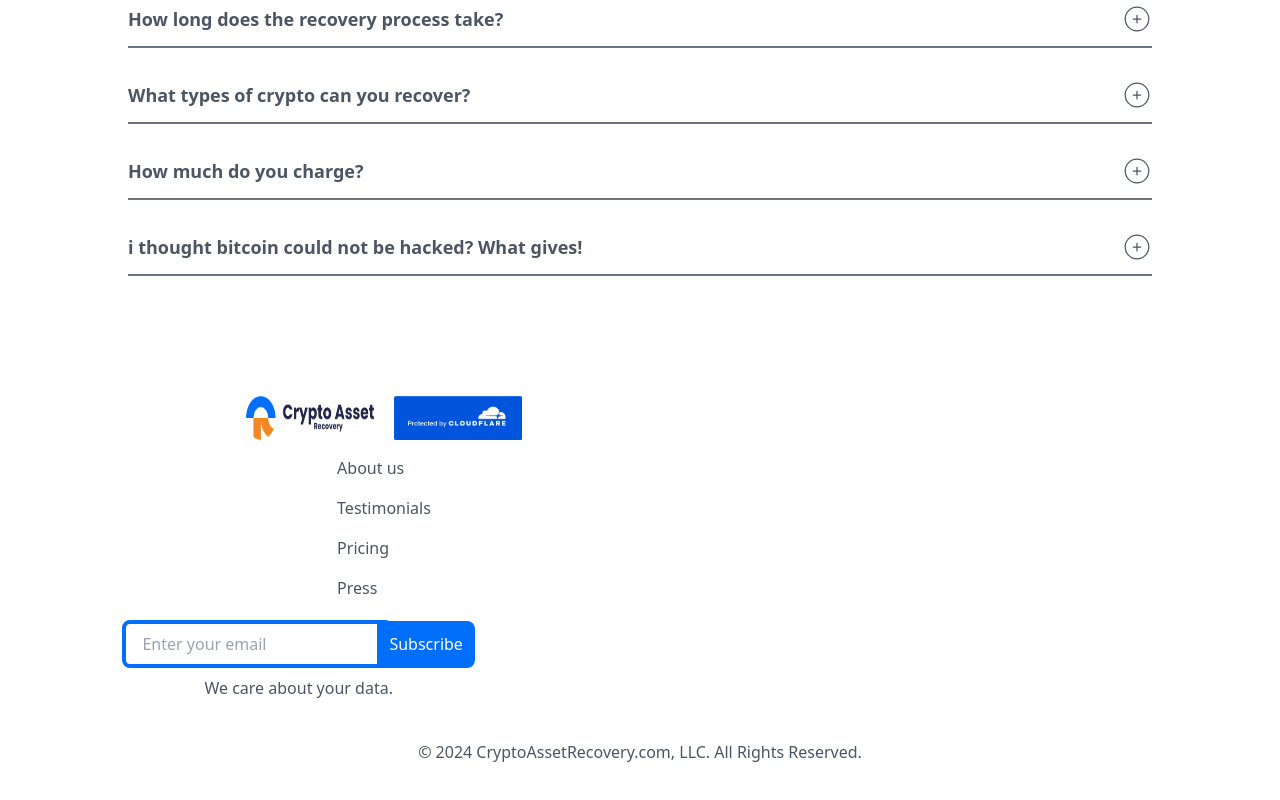
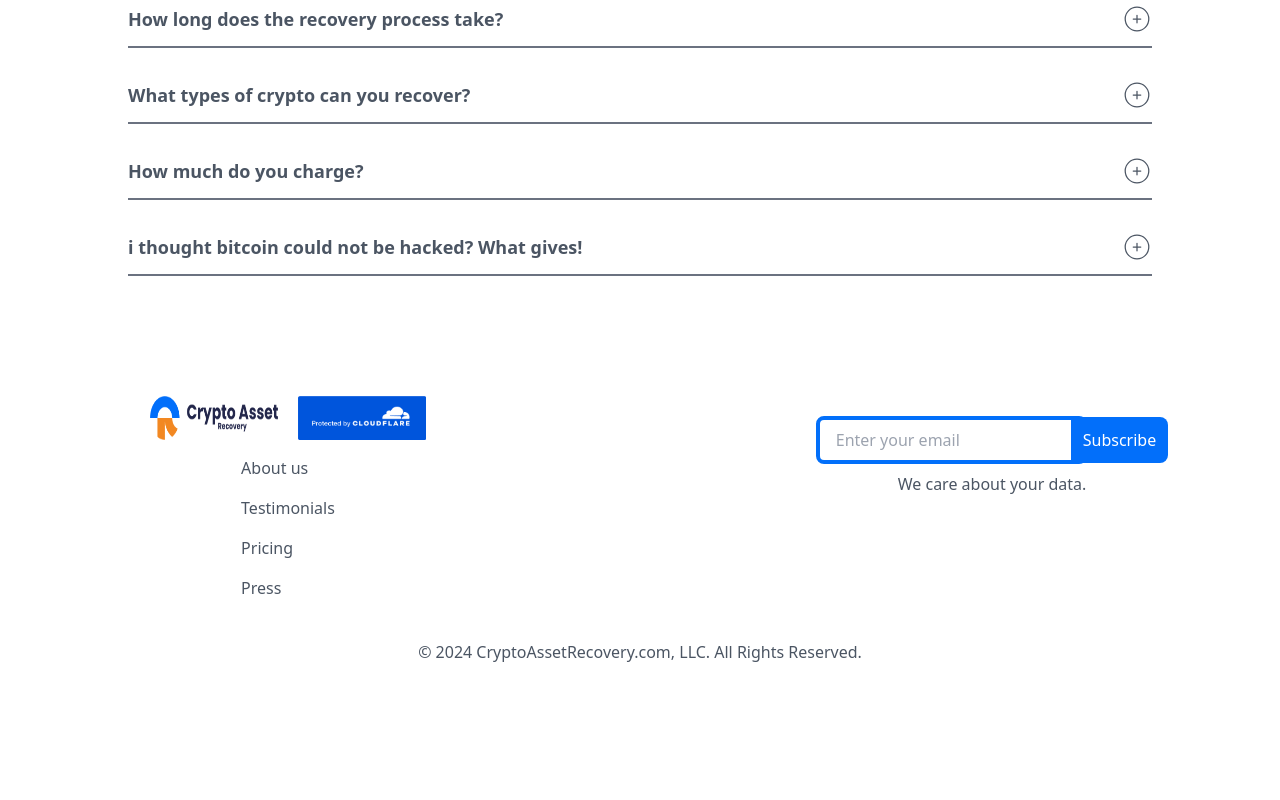
Before and after one commit to sheymantech/crptorecovery, a React (Vite) app: page /#/home in a window 1280 px wide. Shown: the part 4027-4827 px from the top of the page. After the commit the page ends 4731 px from the top, so only its background shows below. Built offline with nearby package versions, Linux system fonts and the light colour scheme.

Commit message:
new feature

```diff
--- a/src/ui/Footer.jsx
+++ b/src/ui/Footer.jsx
@@ -4,10 +4,10 @@ import { Link } from "react-router-dom";
 
 function Footer() {
   return (
-    <div className=" w-full lg:px-32 px-6  py-10  ">
-      <div className="w-full justify-center items-center  sm:flex-nowrap flex-wrap gap-5">
-        <div className="flex flex-col justify-start items-center sm:w-2/4">
-          <div className="flex gap-x-5 ">
+    <div className="w-full lg:px-32 px-6 py-10">
+      <div className="w-full  flex flex-row justify-between items-start gap-10">
+        <div className=" flex flex-col justify-start items-center sm:w-[20rem]">
+          <div className="flex gap-x-5">
             <img className="w-[8rem]" src={footer1} alt="" />
             <img className="w-[8rem]" src={footer2} alt="" />
           </div>
@@ -19,7 +19,7 @@ function Footer() {
           </nav>
         </div>
 
-        <div className="flex flex-col gap-y-2 sm:w-1/3">
+        <div className=" sm:w-[20rem] flex flex-col gap-y-2">
           <span className="flex flex-nowrap items-center justify-center mt-5">
             <input
               type="text"
```
